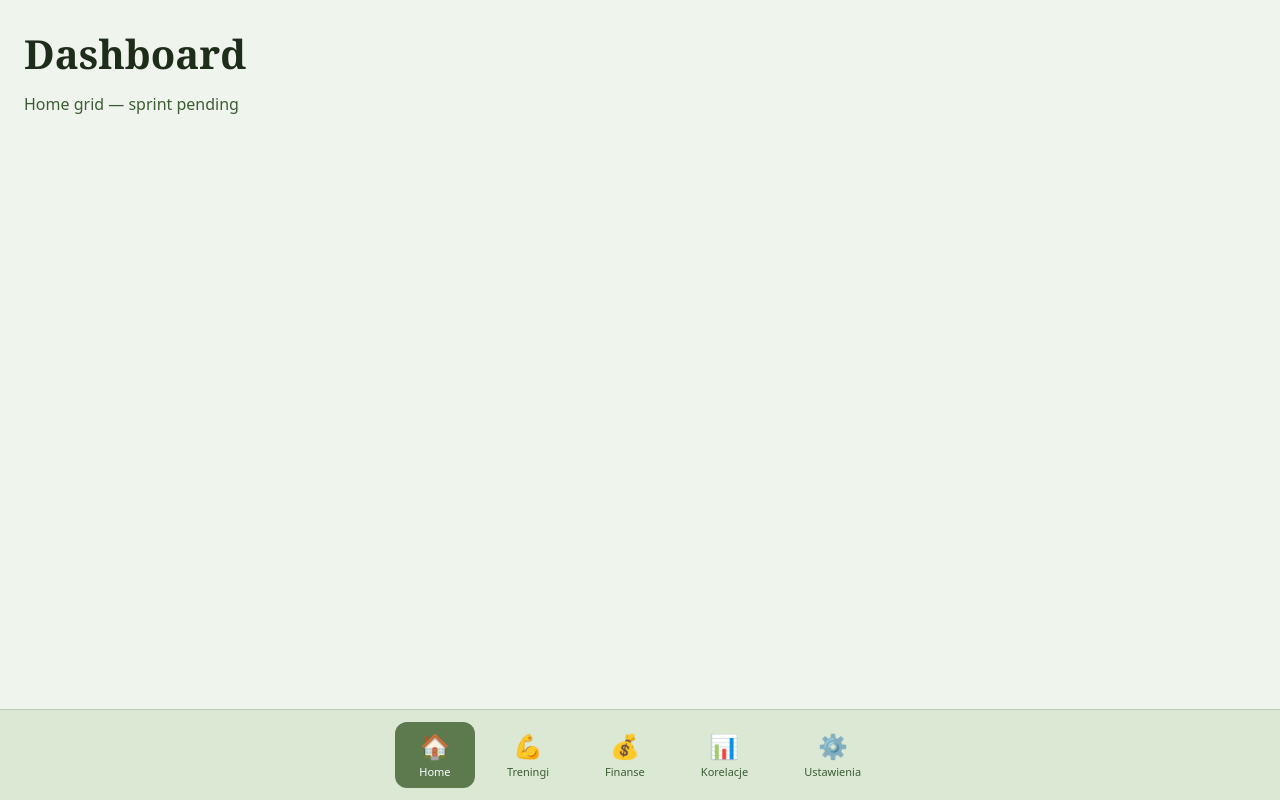
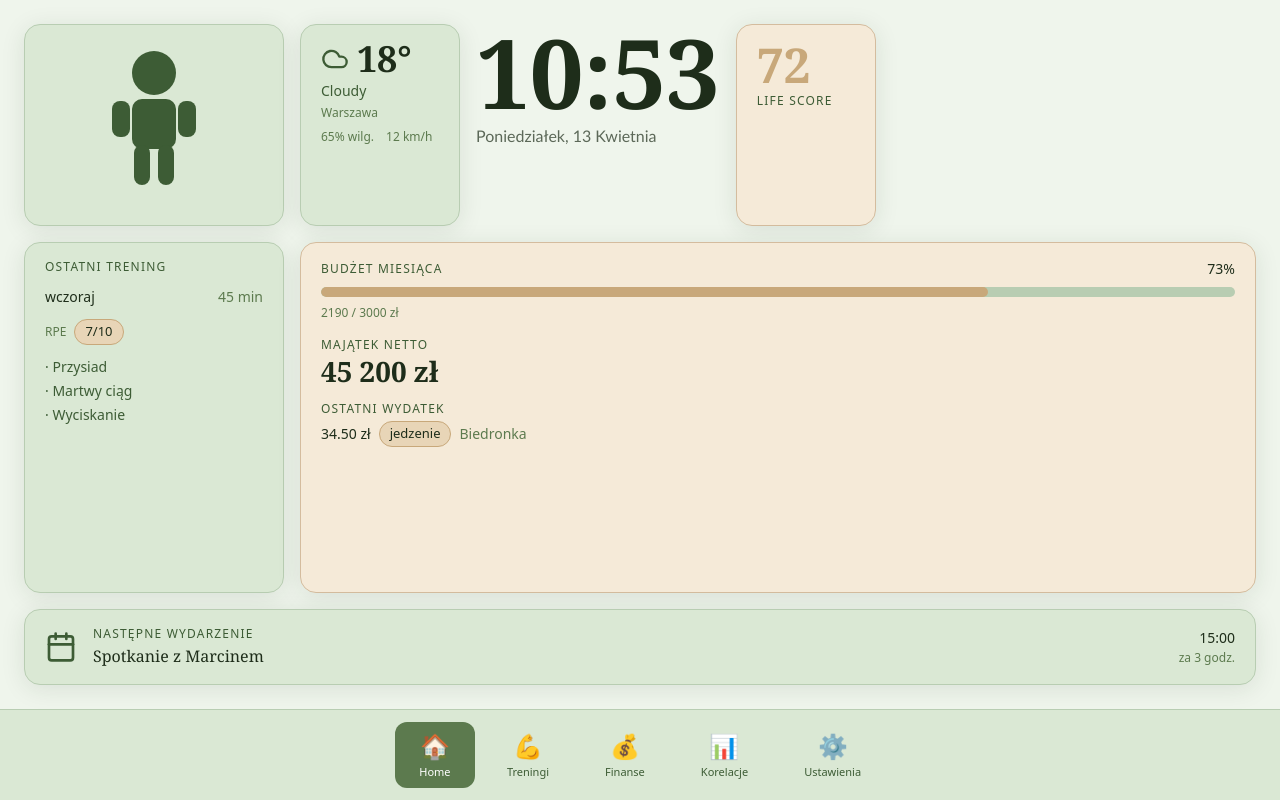
Before and after one commit to bartohehe/LifeOS, a Next.js app in the folder dashboard/: page /dashboard in a window 1280 px wide. Built offline with nearby package versions, Linux system fonts and the light colour scheme.

Commit message:
feat: implement active mode home widget grid with Framer Motion

```diff
--- a/dashboard/app/dashboard/page.tsx
+++ b/dashboard/app/dashboard/page.tsx
@@ -1,8 +1,72 @@
-export default function DashboardHome() {
+'use client'
+import { motion } from 'framer-motion'
+import WeatherWidget from '@/components/widgets/WeatherWidget'
+import ClockWidget from '@/components/widgets/ClockWidget'
+import LifeScoreWidget from '@/components/widgets/LifeScoreWidget'
+import WorkoutWidget from '@/components/widgets/WorkoutWidget'
+import FinanceWidget from '@/components/widgets/FinanceWidget'
+import CalendarWidget from '@/components/widgets/CalendarWidget'
+
+function AvatarCard() {
   return (
-    <div className="p-6">
-      <h1 className="text-[40px] font-bold text-[#1E2D1A]" style={{ fontFamily: 'Georgia, serif' }}>Dashboard</h1>
-      <p className="text-[#3D5C35] mt-2">Home grid — sprint pending</p>
+    <div className="card-green flex items-center justify-center h-full" style={{ minHeight: 200 }}>
+      <svg width="120" height="160" viewBox="0 0 120 160" fill="none" xmlns="http://www.w3.org/2000/svg" aria-label="Avatar placeholder">
+        <circle cx="60" cy="28" r="22" fill="#3D5C35" />
+        <rect x="38" y="54" width="44" height="50" rx="10" fill="#3D5C35" />
+        <rect x="18" y="56" width="18" height="36" rx="8" fill="#3D5C35" />
+        <rect x="84" y="56" width="18" height="36" rx="8" fill="#3D5C35" />
+        <rect x="40" y="100" width="16" height="40" rx="8" fill="#3D5C35" />
+        <rect x="64" y="100" width="16" height="40" rx="8" fill="#3D5C35" />
+      </svg>
     </div>
   )
 }
+
+const fadeUp = (delay: number) => ({
+  initial: { opacity: 0, y: 16 },
+  animate: { opacity: 1, y: 0 },
+  transition: { delay, duration: 0.3 },
+})
+
+export default function DashboardHome() {
+  return (
+    <div
+      className="w-full h-full overflow-auto"
+      style={{
+        background: '#EFF5EC',
+        padding: 24,
+        display: 'grid',
+        gridTemplateColumns: '260px 1fr',
+        gridTemplateRows: 'auto 1fr auto',
+        gap: 16,
+      }}
+    >
+      {/* Row 1, Col 1: Avatar */}
+      <motion.div {...fadeUp(0)}>
+        <AvatarCard />
+      </motion.div>
+
+      {/* Row 1, Col 2: Weather + Clock + LifeScore */}
+      <motion.div className="flex gap-4" {...fadeUp(0.05)}>
+        <WeatherWidget />
+        <ClockWidget color="#1E2D1A" />
+        <LifeScoreWidget size="small" />
+      </motion.div>
+
+      {/* Row 2, Col 1: Workout */}
+      <motion.div {...fadeUp(0.10)}>
+        <WorkoutWidget />
+      </motion.div>
+
+      {/* Row 2, Col 2: Finance */}
+      <motion.div {...fadeUp(0.15)}>
+        <FinanceWidget />
+      </motion.div>
+
+      {/* Row 3: Calendar — full width */}
+      <motion.div className="col-span-2" {...fadeUp(0.20)}>
+        <CalendarWidget />
+      </motion.div>
+    </div>
+  )
+}
```
